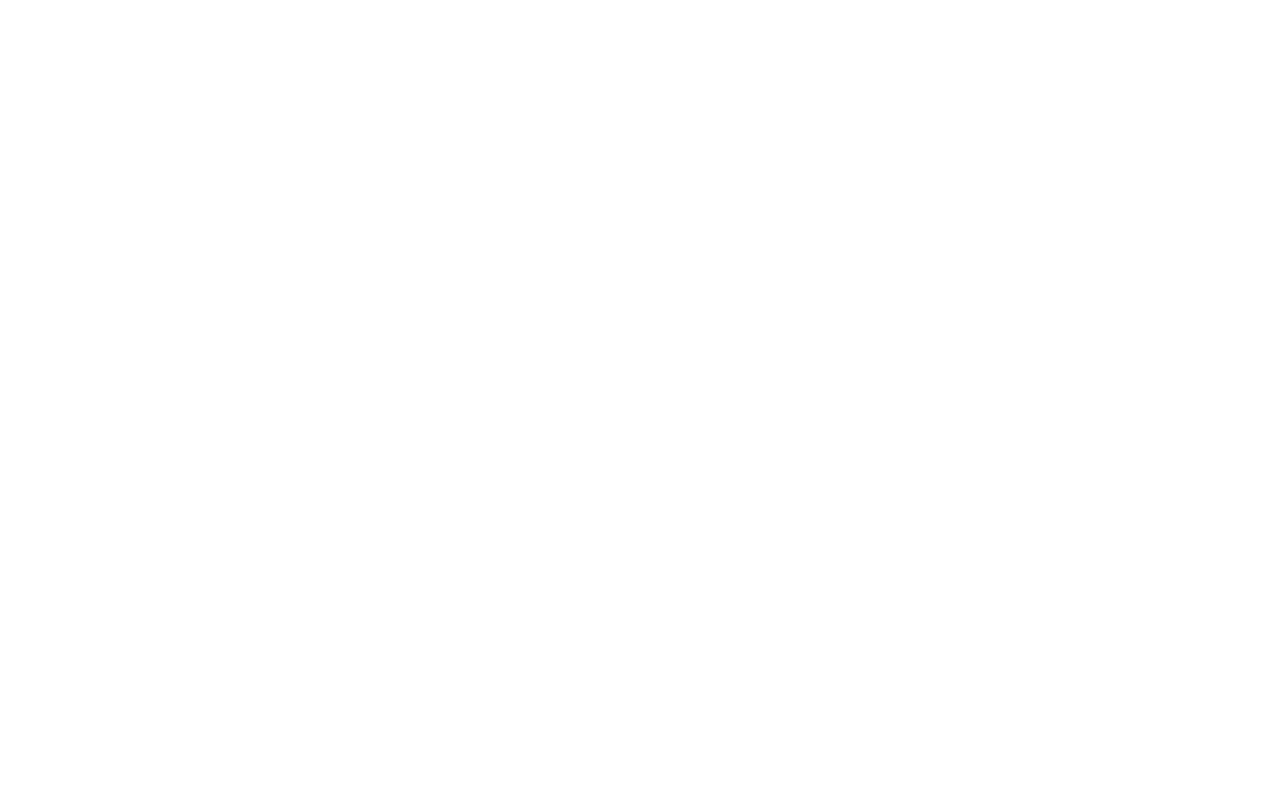
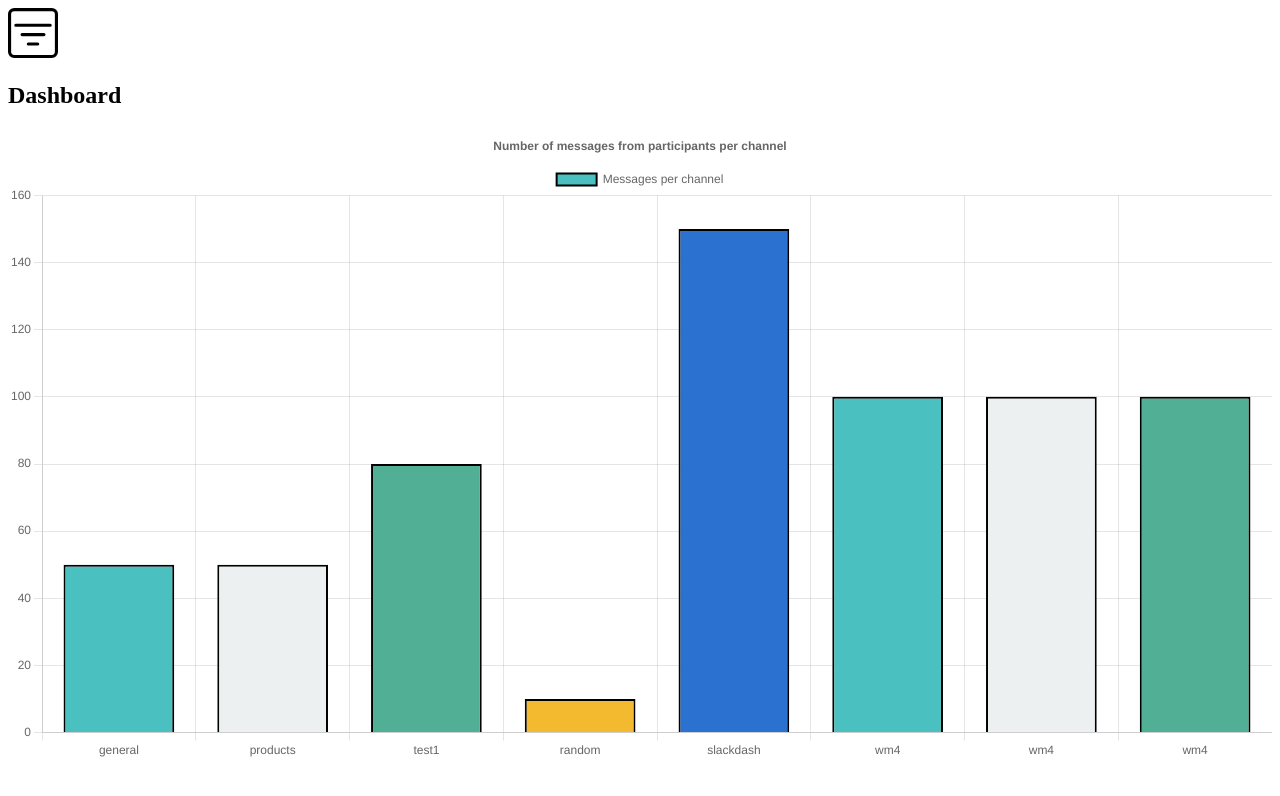
Before and after one commit to ChidimmaOfodum/WM4--Final-Project--SlackDash, a React (Create React App) app in the folder client/: page /dashboard in a window 1280 px wide. Before the commit this address had no page. Shown: the top 796 px of the page. Built offline with nearby package versions, Linux system fonts and the light colour scheme.

Commit message:
rendered a bar chart with fake data on the dashboard

```diff
--- a/client/src/App.js
+++ b/client/src/App.js
@@ -2,11 +2,13 @@ import { Route, Routes } from "react-router-dom";
 
 import About from "./pages/About";
 import Home from "./pages/Home";
+import Dashboard from "./pages/Dashboard";
 
 const App = () => (
 	<Routes>
 		<Route path="/" element={<Home />} />
 		<Route path="/about/this/site" element={<About />} />
+		<Route path= "/dashboard" element = {<Dashboard /> } />
 	</Routes>
 );
 
--- /dev/null
+++ b/client/src/pages/Dashboard.js
@@ -0,0 +1,113 @@
+import React from "react";
+import { Chart, registerables } from "chart.js";
+import { BsFilterSquare } from "react-icons/bs";
+
+Chart.register(...registerables);
+// import { useState } from "react";
+import { Bar } from "react-chartjs-2";
+
+const channels = [
+	{
+		id: "C04P33JK30F",
+		name: "general",
+		messages: 50, //
+		is_archived: false,
+		is_general: true,
+	},
+	{
+		id: "C04P33JK30F",
+		name: "products",
+		messages: 50, //
+		is_archived: false,
+		is_general: true,
+	},
+
+	{
+		id: "C04P33JK30F",
+		name: "test1",
+		messages: 80, //
+		is_archived: false,
+		is_general: true,
+	},
+	{
+		id: "C04PB1GS27Q",
+		name: "random",
+		messages: 10,
+		is_channel: true,
+		is_group: false,
+	},
+	{
+		id: "C04Q7AGB5EU",
+		messages: 150,
+		name: "slackdash",
+		is_channel: true,
+		is_group: false,
+	},
+	{
+		id: "C04Q7BGH4L8",
+		name: "wm4",
+		messages: 100,
+		is_channel: true,
+		is_group: false,
+		is_im: false,
+	},
+	{
+		id: "C04Q7BGH4L8",
+		name: "wm4",
+		messages: 100,
+		is_channel: true,
+		is_group: false,
+		is_im: false,
+	},
+	{
+		id: "C04Q7BGH4L8",
+		name: "wm4",
+		messages: 100,
+		is_channel: true,
+		is_group: false,
+		is_im: false,
+	},
+];
+
+const Dashboard = () => {
+	// const [chart, setChart] = useState();
+	return (
+		<div>
+			<div>
+				<BsFilterSquare size={50}></BsFilterSquare>
+				<h2>Dashboard</h2>
+				<div></div>
+			</div>
+			<Bar
+				data={{
+					labels: channels.map((data) => data.name),
+					datasets: [
+						{
+							label: "Messages per channel",
+							data: channels.map((data) => data.messages),
+							backgroundColor: [
+								"rgba(75,192,192,1)",
+								"#ecf0f1",
+								"#50AF95",
+								"#f3ba2f",
+								"#2a71d0",
+							],
+							borderColor: "black",
+							borderWidth: 2,
+						},
+					],
+				}}
+				options={{
+					plugins: {
+						title: {
+							display: true,
+							text: "Number of messages from participants per channel",
+						},
+					},
+				}}
+			/>
+		</div>
+	);
+};
+
+export default Dashboard;
--- a/client/src/pages/Home.js
+++ b/client/src/pages/Home.js
@@ -36,6 +36,9 @@ export function Home() {
 					{message}
 				</h1>
 				<Link to="/about/this/site">About</Link>
+				<div>
+				<Link to = "/dashboard">Dashboard</Link>
+				</div>
 			</div>
 		</main>
 	);
--- a/package.json
+++ b/package.json
@@ -62,6 +62,7 @@
 		"react": "^18.2.0",
 		"react-dom": "^18.2.0",
 		"react-router-dom": "^6.8.1",
+		"chart.js": "^4.2.1",
 		"rimraf": "^4.1.2",
 		"style-loader": "^3.3.1",
 		"wait-on": "^7.0.1",
@@ -72,11 +73,15 @@
 	},
 	"dependencies": {
 		"@babel/runtime": "^7.20.13",
+		"bootstrap": "^5.3.0-alpha1",
+		"D": "^1.0.0",
 		"dotenv": "^16.0.3",
 		"express": "^4.18.2",
 		"helmet": "^6.0.1",
 		"morgan": "^1.10.0",
 		"pg": "^8.9.0",
+		"react-chartjs-2": "^5.2.0",
+		"react-icons": "^4.7.1",
 		"winston": "^3.8.2"
 	},
 	"engines": {
```
Also changed, not shown: 2 other files (tests, documents, lock files or other folders).
